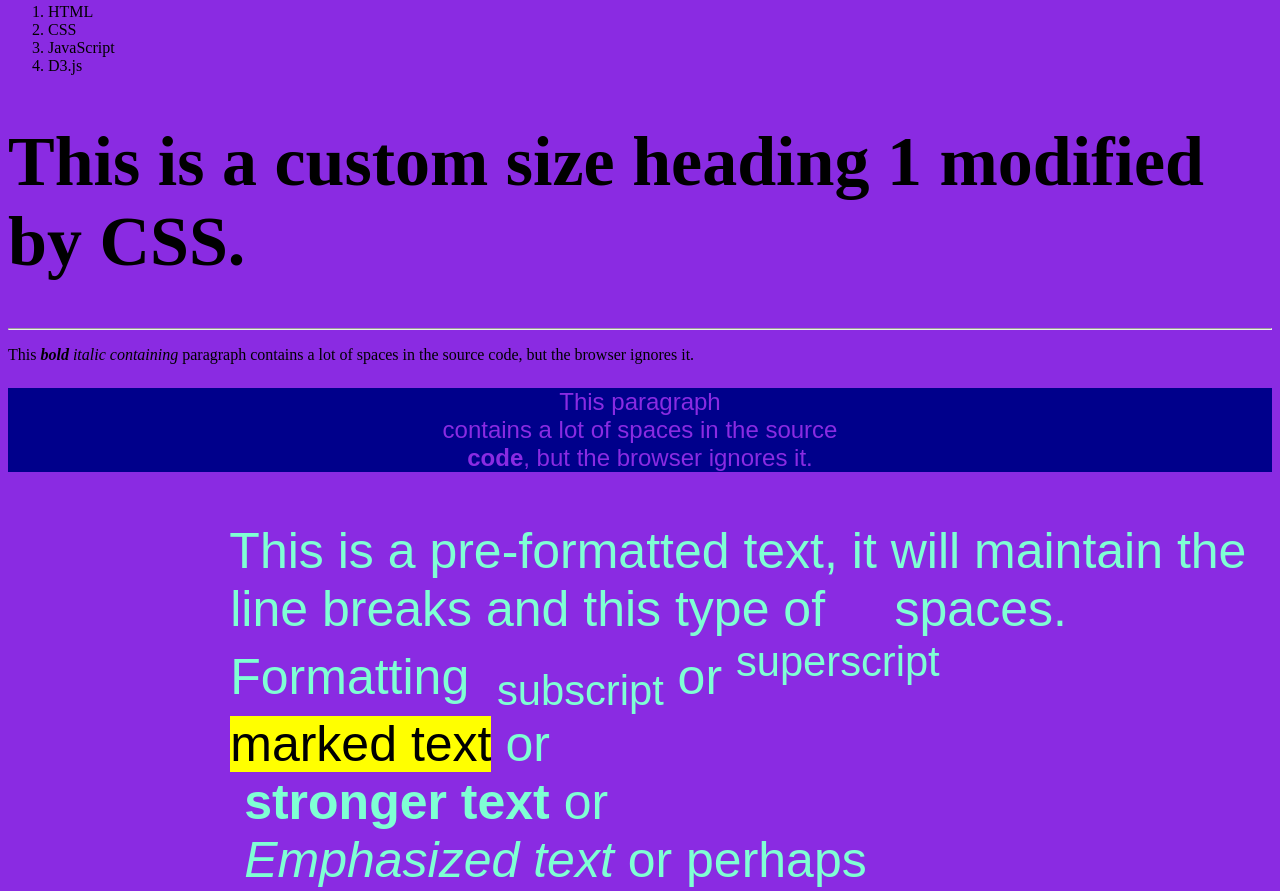
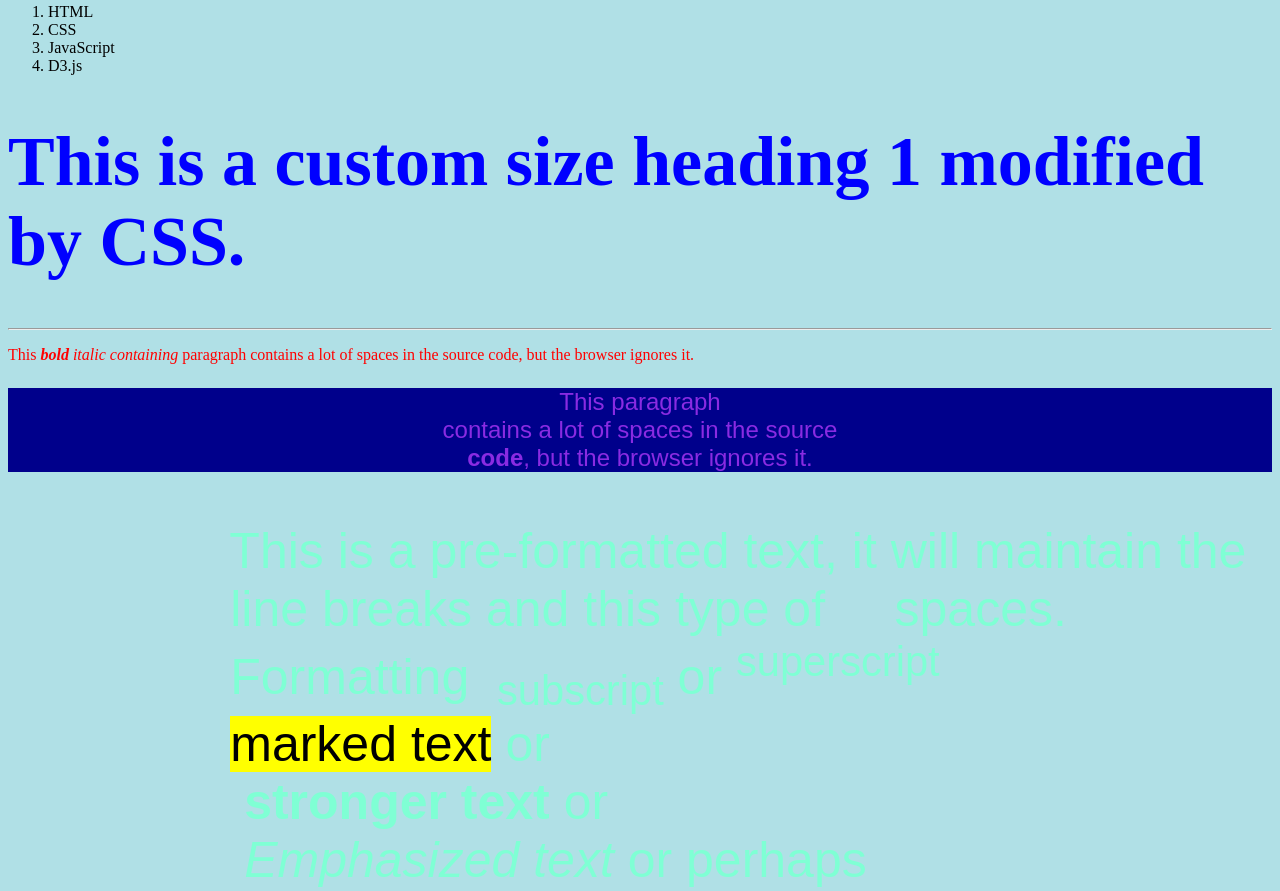
Before and after one commit to ayguno/D3js_tutorial, a plain HTML site: page barehtml.html in a window 1280 px wide. Shown: the part 738-1629 px from the top of the page. Drawn offline with Linux system fonts and the light colour scheme.

Commit message:
Modified barehtml

```diff
--- a/barehtml.html
+++ b/barehtml.html
@@ -7,9 +7,15 @@
         <meta charset = "UTF-8">
         <title> This is a modest webpage to get started. </title> <!--The <title> element
             specifies a title for the document-->
+        <!--An internal CSS is defined in the <head> section of an HTML page, within a <style> element:-->
+        <style>
+        body {background-color: powderblue;}
+        h1  {color: blue;}
+        p {color: red;}
+        </style>
     </head>
 
-    <body style="background-color: blueviolet"> <!--The <body> element contains the visible page content
+    <body > <!--The <body> element contains the visible page content
         Note: Only the content inside the <body> section
              is displayed in a browser.-->
         <div>
```
